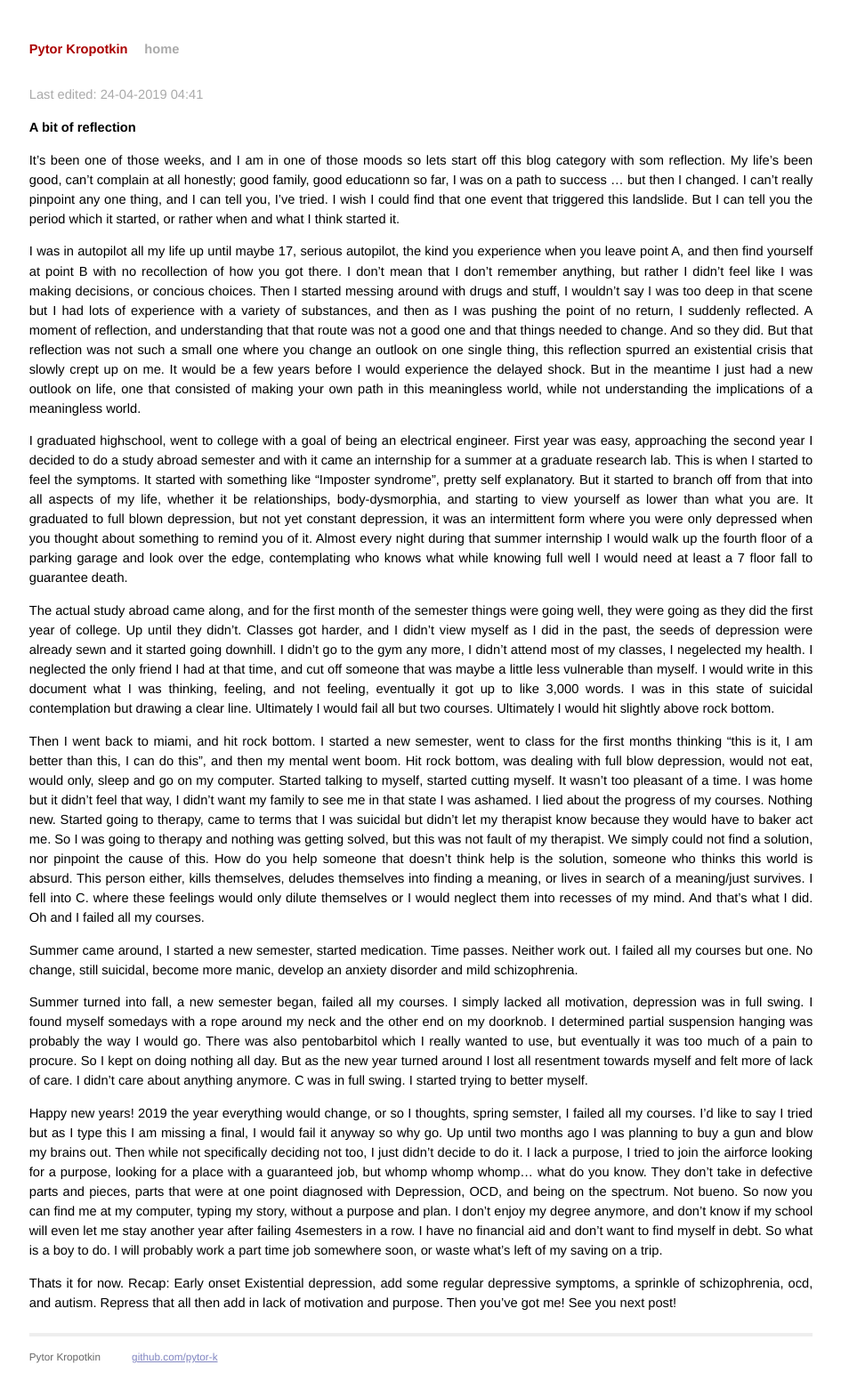
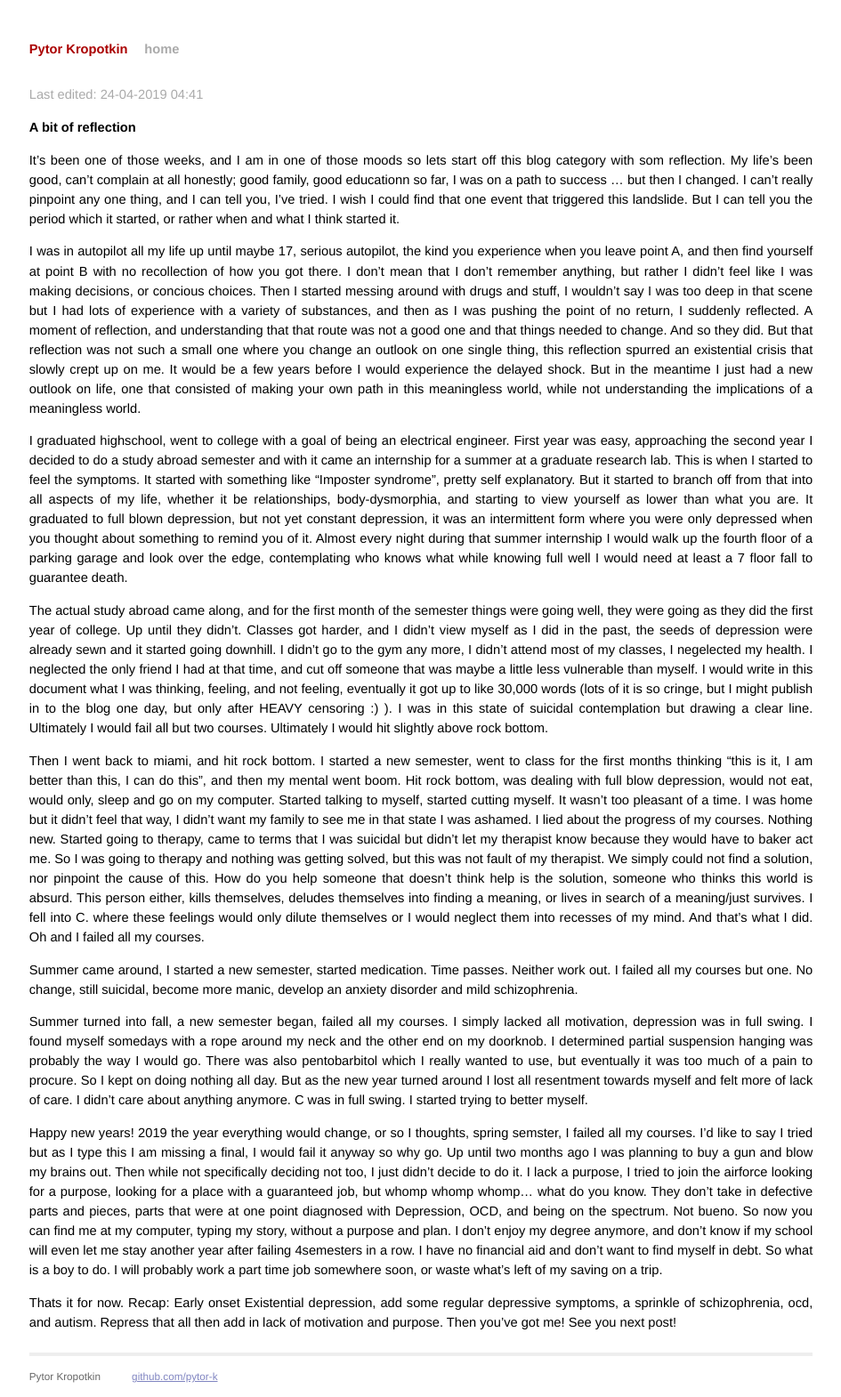
Before and after one commit to amesa0/pytor-k.github.io, a Jekyll site: the page built from _posts/2019-04-23-thoughts-1.md, in a window 1280 px wide. Shown: the whole page at 89% size, without its empty margins (167-1112 px from the left). Built offline with Jekyll 4.4.1, drawn with Linux system fonts in a browser that asks for light colours; before the commit the page ends 1548 px from its top, so only the background shows below that.

Commit message:
Update 2019-04-23-thoughts-1.md

```diff
--- a/_posts/2019-04-23-thoughts-1.md
+++ b/_posts/2019-04-23-thoughts-1.md
@@ -12,7 +12,7 @@ I was in autopilot all my life up until maybe 17, serious autopilot, the kind yo
 
 I graduated highschool, went to college with a goal of being an electrical engineer. First year was easy, approaching the second year I decided to do a study abroad semester and with it came an internship for a summer at a graduate research lab. This is when I started to feel the symptoms. It started with something like "Imposter syndrome", pretty self explanatory. But it started to branch off from that into all aspects of my life, whether it be relationships, body-dysmorphia, and starting to view yourself as lower than what you are. It graduated to full blown depression, but not yet constant depression, it was an intermittent form where you were only depressed when you thought about something to remind you of it. Almost every night during that summer internship I would walk up the fourth floor of a parking garage and look over the edge, contemplating who knows what while knowing full well I would need at least a 7 floor fall to guarantee death.
 
-The actual study abroad came along, and for the first month of the semester things were going well, they were going as they did the first year of college. Up until they didn't. Classes got harder, and I didn't view myself as I did in the past, the seeds of depression were already sewn and it started going downhill. I didn't go to the gym any more, I didn't attend most of my classes, I negelected my health. I neglected the only friend I had at that time, and cut off someone that was maybe a little less vulnerable than myself. I would write in this document what I was thinking, feeling, and not feeling, eventually it got up to like 3,000 words. I was in this state of suicidal contemplation but drawing a clear line. Ultimately I would fail all but two courses. Ultimately I would hit slightly above rock bottom.
+The actual study abroad came along, and for the first month of the semester things were going well, they were going as they did the first year of college. Up until they didn't. Classes got harder, and I didn't view myself as I did in the past, the seeds of depression were already sewn and it started going downhill. I didn't go to the gym any more, I didn't attend most of my classes, I negelected my health. I neglected the only friend I had at that time, and cut off someone that was maybe a little less vulnerable than myself. I would write in this document what I was thinking, feeling, and not feeling, eventually it got up to like 30,000 words (lots of it is so cringe, but I might publish in to the blog one day, but only after HEAVY censoring :) ). I was in this state of suicidal contemplation but drawing a clear line. Ultimately I would fail all but two courses. Ultimately I would hit slightly above rock bottom.
 
 Then I went back to miami, and hit rock bottom. I started a new semester, went to class for the first months thinking "this is it, I am better than this, I can do this", and then my mental went boom. Hit rock bottom, was dealing with full blow depression, would not eat, would only, sleep and go on my computer. Started talking to myself, started cutting myself. It wasn't too pleasant of a time. I was home but it didn't feel that way, I didn't want my family to see me in that state I was ashamed. I lied about the progress of my courses. Nothing new. Started going to therapy, came to terms that I was suicidal but didn't let my therapist know because they would have to baker act me. So I was going to therapy and nothing was getting solved, but this was not fault of my therapist. We simply could not find a solution, nor pinpoint the cause of this. How do you help someone that doesn't think help is the solution, someone who thinks this world is absurd. This person either, kills themselves, deludes themselves into finding a meaning, or lives in search of a meaning/just survives. I fell into C. where these feelings would only dilute themselves or I would neglect them into recesses of my mind. And that's what I did.  Oh and I failed all my courses.
 
```
